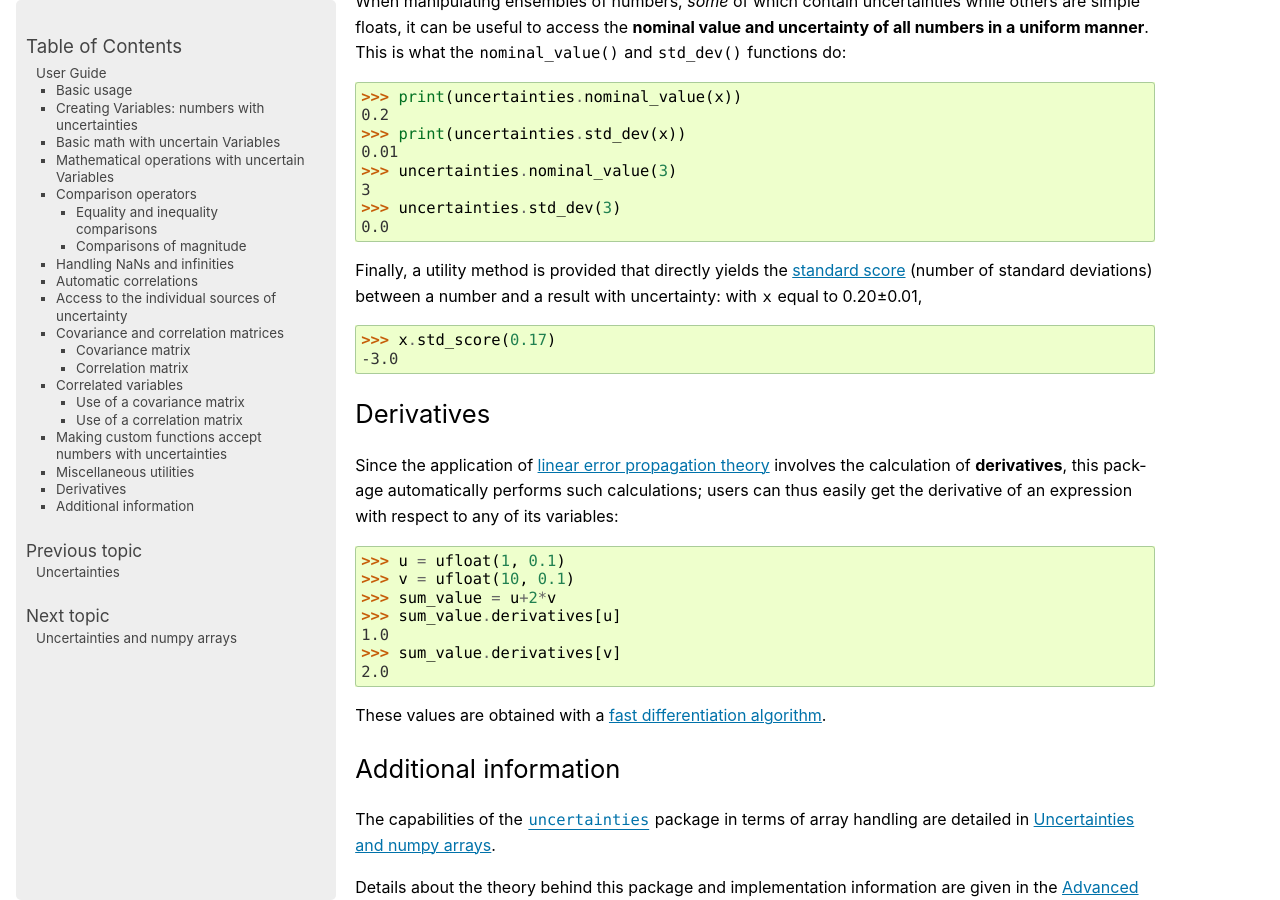
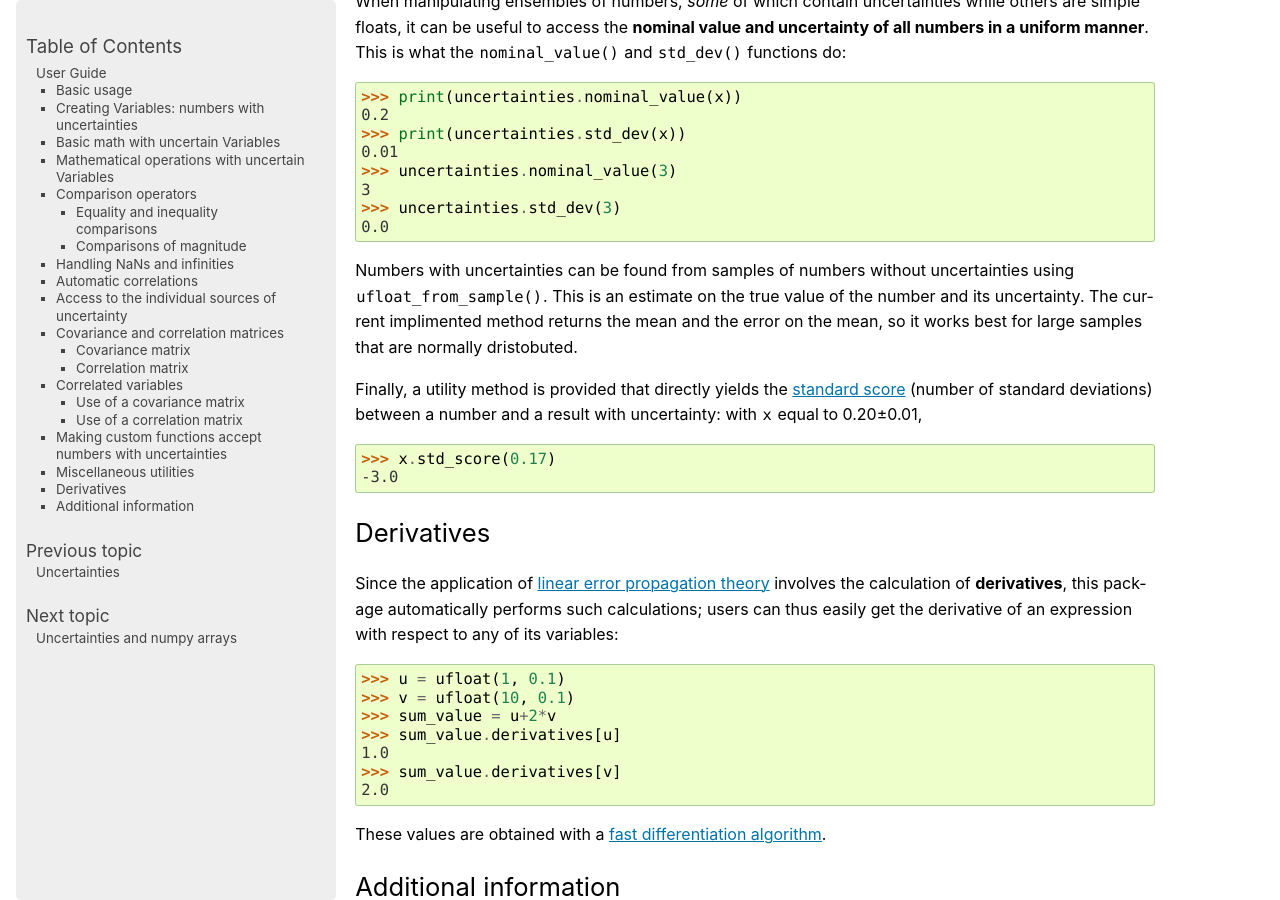
Before and after one commit to lmfit/uncertainties, a Sphinx documentation site: the page built from doc/user_guide.rst, in a window 1280 px wide and 900 px high, scrolled down 8709 px. Built offline with Sphinx 7.4.7, drawn with Linux system fonts in a browser that asks for light colours; pages that are not in the unit, such as notebooks, are missing from menus; the version number could not be read and is left out.

Commit message:
Update user_guide.rst

```diff
--- a/doc/user_guide.rst
+++ b/doc/user_guide.rst
@@ -534,6 +534,12 @@ manner**.  This is what the :func:`nominal_value` and
 >>> uncertainties.std_dev(3)
 0.0
 
+Numbers with uncertainties can be found from samples of numbers
+without uncertainties using :func:`ufloat_from_sample`. This is
+an estimate on the true value of the number and its uncertainty.
+The current implimented method returns the mean and the error on the
+mean, so it works best for large samples that are normally dristobuted.
+
 Finally, a utility method is provided that directly yields the
 `standard score <http://en.wikipedia.org/wiki/Standard_score>`_
 (number of standard deviations) between a number and a result with
```
